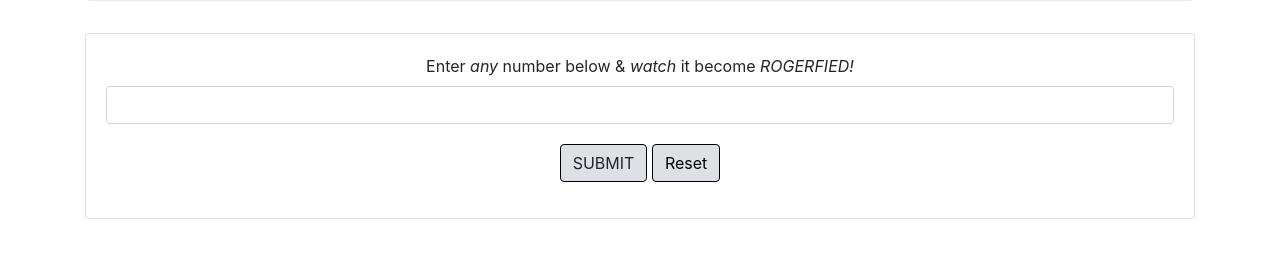
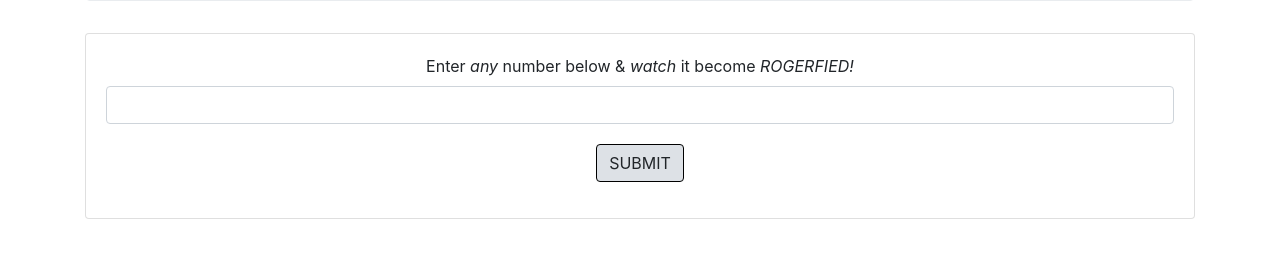
Before and after one commit to CalebCoughenour/Roger-Bot-3000, a plain HTML site: page index.html in a window 1280 px wide. Shown: the part 199-454 px from the top of the page. Drawn offline with Linux system fonts and the light colour scheme.

Commit message:
revert code to before reset button

```diff
--- a/css/styles.css
+++ b/css/styles.css
@@ -38,21 +38,6 @@ h1 {
   border-radius: 0.25rem;
 }
 
-#reset-button {
-  margin-top: 20px;
-  border: solid 1px black;
-  background-color: #dde1e6;
-  display: inline-block;
-  font-weight: 400;
-  text-align: center;
-  vertical-align: middle;
-  -webkit-user-select: none;
-  -moz-user-select: none;
-  -ms-user-select: none;
-  user-select: none;
-  padding: 0.375rem 0.75rem;
-  font-size: 1rem;
-  line-height: 1.5;
-  border-radius: 0.25rem;
-  transition: color 0.15s ease-in-out, background-color 0.15s ease-in-out, border-color 0.15s ease-in-out, box-shadow 0.15s ease-in-out;
+#hide {
+  display: none;
 }
--- a/index.html
+++ b/index.html
@@ -20,7 +20,6 @@
             </label>
             <input id="number-input" class="form-control" type="number">
             <button type="submit" class="btn">SUBMIT</button>
-            <button type="reset" id="reset-button">Reset</button>
           </div>
         </div>
       </div>
--- a/js/scripts.js
+++ b/js/scripts.js
@@ -41,6 +41,6 @@ $(document).ready(function() {
 
 $("#reset-button").click(function(e) {
   e.preventDefault();
-  $("#card-number-output").hide();
-  $("#number-form").trigger('reset');
-})
+  $("#hide").hide();
+
+});
```
